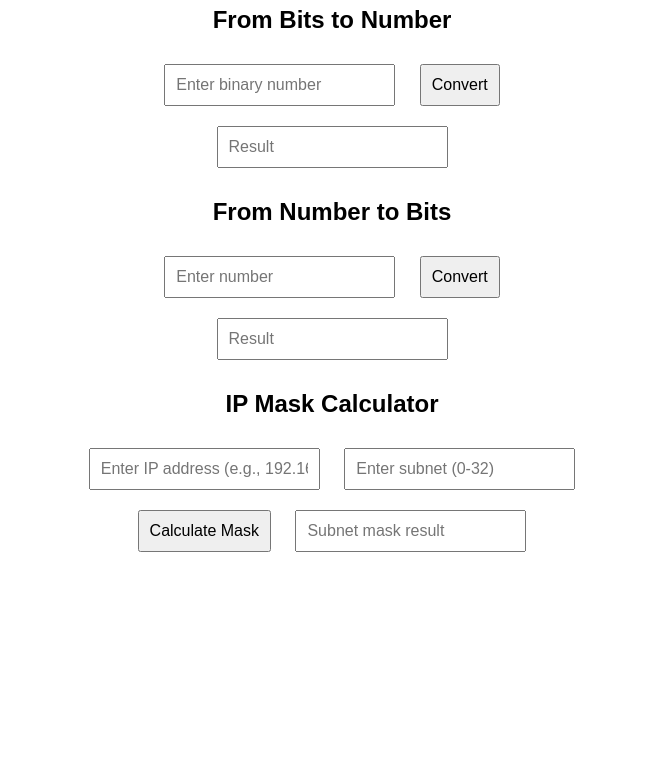
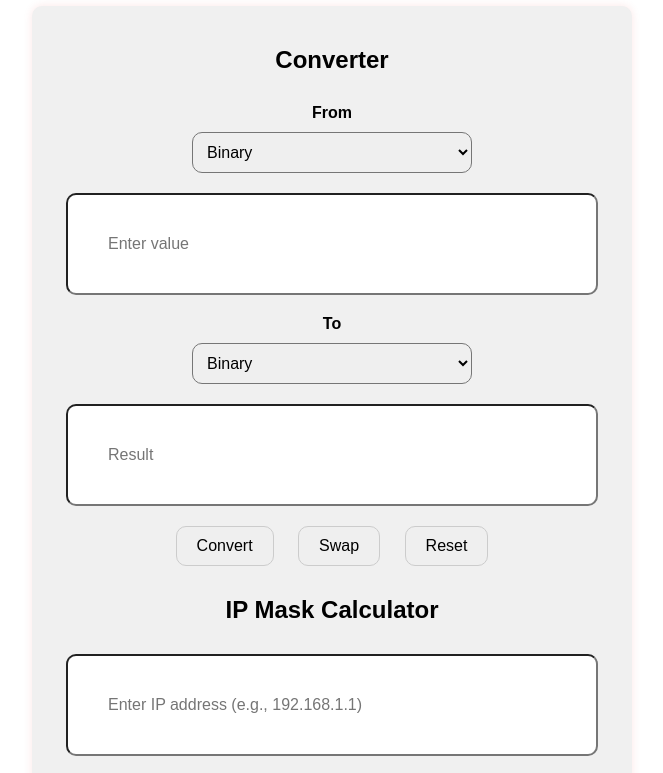
Before and after one commit to Dev-filip/Bit-Number-Converter, a plain HTML site: page index.html in a window 1280 px wide. Shown: the part 102-875 px from the top of the page, without its empty margins (308-971 px from the left). Before the commit the page ends 800 px from the top, so only its background shows below. Drawn offline with Linux system fonts and the light colour scheme.

Commit message:
update #1

```diff
--- a/index.html
+++ b/index.html
@@ -8,25 +8,37 @@
     <title>Bit Converter</title>
 </head>
 <body>
-    <h1>Bit Converter</h1>
-    <div>
-        <h2>From Bits to Number</h2>
-        <input type="text" id="bitInput" placeholder="Enter binary number">
-        <button onclick="bitToNumber()">Convert</button>
-        <input type="text" id="numberResult" placeholder="Result" readonly>
-    </div>
-    <div>
-        <h2>From Number to Bits</h2>
-        <input type="number" id="numberInput" placeholder="Enter number">
-        <button onclick="numberToBit()">Convert</button>
-        <input type="text" id="bitResult" placeholder="Result" readonly>
-    </div>
-    <div>
+    <h1>Text/Number to binary converter</h1>
+    <div class="converter-box">
+        <h2>Converter</h2>
+        <label for="fromBase">From</label>
+        <select id="fromBase">
+            <option value="2">Binary</option>
+            <option value="10">Decimal</option>
+            <option value="8">Octal</option>
+            <option value="16">Hexadecimal</option>
+        </select>
+        <input type="text" id="inputValue" placeholder="Enter value">
+        <label for="toBase">To</label>
+        <select id="toBase">
+            <option value="2">Binary</option>
+            <option value="10">Decimal</option>
+            <option value="8">Octal</option>
+            <option value="16">Hexadecimal</option>
+        </select>
+        <input type="text" id="resultValue" placeholder="Result" readonly>
+        <div class="button-container">
+            <button onclick="convert()">Convert</button>
+            <button onclick="swapBases()">Swap</button>
+            <button onclick="resetInputs()">Reset</button>
+        </div>
         <h2>IP Mask Calculator</h2>
         <input type="text" id="ipInput" placeholder="Enter IP address (e.g., 192.168.1.1)">
         <input type="number" id="subnetInput" placeholder="Enter subnet (0-32)">
-        <button onclick="calculateSubnetMask()">Calculate Mask</button>
         <input type="text" id="maskResult" placeholder="Subnet mask result" readonly>
+        <div class="button-container">
+            <button onclick="calculateSubnetMask()">Calculate Mask</button>
+        </div>
     </div>
 </body>
 </html>
--- a/script.js
+++ b/script.js
@@ -30,3 +30,48 @@ function calculateSubnetMask() {
     const maskOctets = maskBits.match(/.{1,8}/g).map(octet => parseInt(octet, 2)).join('.');
     document.getElementById('maskResult').value = maskOctets;
 }
+
+function convert() {
+    const fromBase = document.getElementById('fromBase').value;
+    const toBase = document.getElementById('toBase').value;
+    const inputValue = document.getElementById('inputValue').value;
+
+    let number;
+    try {
+        number = parseInt(inputValue, fromBase);
+        if (isNaN(number)) {
+            throw new Error('Invalid input');
+        }
+    } catch (e) {
+        alert('Invalid input. Please enter a valid number for the selected base.');
+        return;
+    }
+
+    const resultValue = number.toString(toBase);
+    document.getElementById('resultValue').value = resultValue.toUpperCase();
+}
+
+function resetInputs() {
+    document.getElementById('fromBase').value = '2';
+    document.getElementById('toBase').value = '2';
+    document.getElementById('inputValue').value = '';
+    document.getElementById('resultValue').value = '';
+    document.getElementById('ipInput').value = '';
+    document.getElementById('subnetInput').value = '';
+    document.getElementById('maskResult').value = '';
+}
+
+function swapBases() {
+    const fromBase = document.getElementById('fromBase');
+    const toBase = document.getElementById('toBase');
+    const inputValue = document.getElementById('inputValue');
+    const resultValue = document.getElementById('resultValue');
+
+    const tempBase = fromBase.value;
+    fromBase.value = toBase.value;
+    toBase.value = tempBase;
+
+    const tempValue = inputValue.value;
+    inputValue.value = resultValue.value;
+    resultValue.value = tempValue;
+}
--- a/style.css
+++ b/style.css
@@ -4,8 +4,44 @@ body {
     margin: 50px auto;
     text-align: center;
 }
-input, button {
+
+.converter-box {
+    background-color: #f0f0f0;
+    padding: 20px;
+    margin: 20px 0;
+    border-radius: 10px;
+    box-shadow: 0 0 10px #da06061a;
+    display: flex;
+    flex-direction: column;
+    align-items: center;
+}
+
+input {
+    margin: 10px;
+    padding: 40px;
+    font-size: 1em;
+    width: 80%;
+    border-radius: 10px;
+}
+
+select {
     margin: 10px;
     padding: 10px;
     font-size: 1em;
+    width: 50%;
+    border-radius: 10px;
 }
+
+button {
+    margin: 10px;
+    padding: 10px 20px;
+    font-size: 1em;
+    border-radius: 10px;
+    border: 1px solid #ccc;
+}
+
+label {
+    display: block;
+    margin-top: 10px;
+    font-weight: bold;
+}
```
